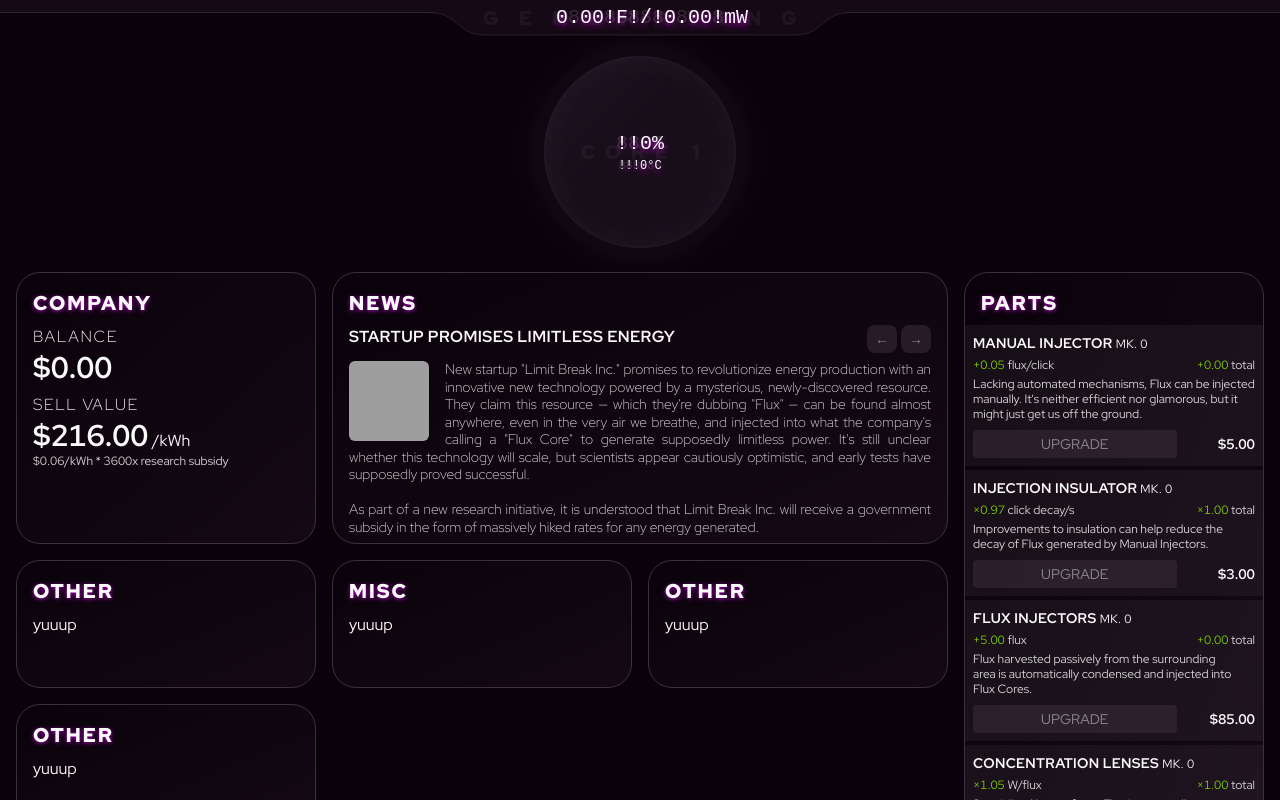
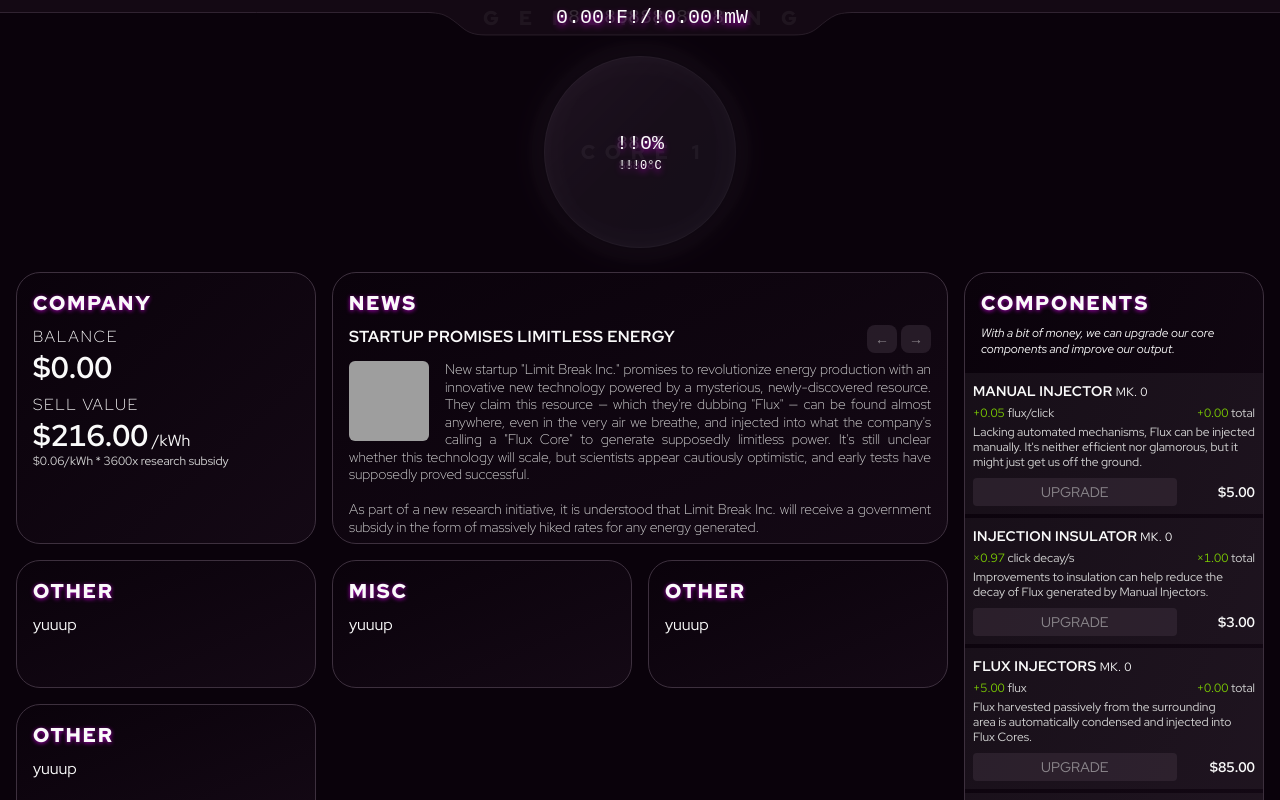
Before and after one commit to jowsey/limit-break-inc, a SvelteKit app: page / in a window 1280 px wide. Built offline with nearby package versions, Linux system fonts and the light colour scheme; grey boxes are pictures that could not be loaded; a web font is replaced by a local one.

Commit message:
Parts -> Components + flavour text

```diff
--- a/src/routes/+page.svelte
+++ b/src/routes/+page.svelte
@@ -67,8 +67,9 @@
 		<NewsBox />
 	</Window>
 
-	<Window title="Parts" class="row-span-5 tabular-nums">
-		<div class="-mx-4 overflow-y-auto">
+	<Window title="Components" class="row-span-5 tabular-nums">
+		<p class="text-xs italic">With a bit of money, we can upgrade our core components and improve our output.</p>
+		<div class="-mx-4 mt-4 overflow-y-auto">
 			{#each Upgrades as upgrade (upgrade.id)}
 				<div class="mb-1 flex flex-col bg-neutral-50/5 p-2">
 					<p class="text-sm font-bold tracking-wide uppercase">
```
